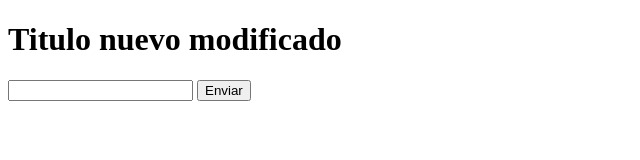
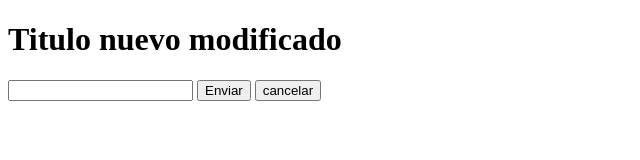
Before and after one commit to feest19/hello-word-git, a plain HTML site: page index.html in a window 1280 px wide. Shown: the whole page, without its empty margins (0-640 px from the left). Drawn offline with Linux system fonts and the light colour scheme.

Commit message:
se agrego boton cancelar

```diff
--- a/index.html
+++ b/index.html
@@ -11,6 +11,7 @@
     <form action="#" method="get">
         <input type="text" name="firstName" id="firstName">
         <input type="button" value="Enviar">
+        <input type="button" value="cancelar">
     </form>
 </body>
 </html>
```
